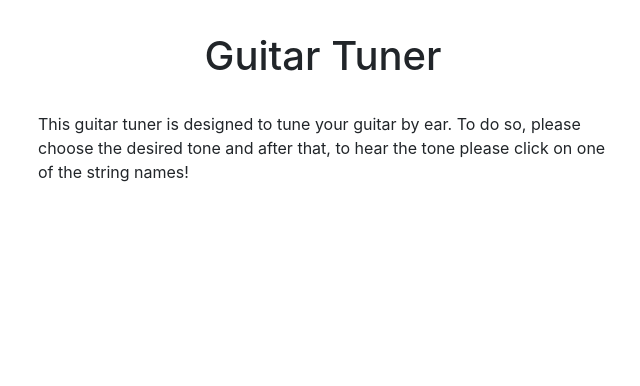
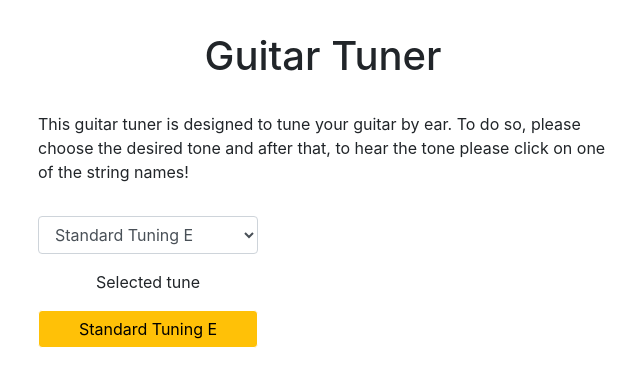
Before and after one commit to timardex/vue-guitarTuner, a Vue app: page / in a window 1280 px wide. Shown: the top 386 px of the page, without its empty margins (317-957 px from the left). Built offline with nearby package versions, Linux system fonts and the light colour scheme.

Commit message:
tuningselect template

```diff
--- a/src/components/Tuner/TuningSelect.vue
+++ b/src/components/Tuner/TuningSelect.vue
@@ -0,0 +1,40 @@
+<template>
+    <div class="col-sm-5">
+        <div class="string-sound-select width">
+            <div>
+                <div class="form-group">
+                    <label class="sr-only" for="select-tune"></label>
+                    <select class="form-control" @change="tuningSelect(e.target.value)" :value="selected" id="select-tune">
+                        <option v-for="(item, index) in tunings" :key="index" :value="item.name">{{item.name}}</option>
+                    </select>
+                </div>
+                <div class="form-group selected-tune text-center">
+                    <p>Selected tune</p>
+                    <div class="box-style orange">{{selected}}</div>
+                </div>
+            </div>
+        </div>
+    </div>
+</template>
+
+<script>
+export default {
+    computed: {
+        selected() {
+            return this.$store.state.initialState.selected
+        },
+        tunings() {
+            return this.$store.state.initialState.tunings
+        }
+    },
+    methods: {
+        tuningSelect: function(value) {
+            this.$store.dispatch('tuningSelect', value);
+
+            setTimeout(() => {
+                this.$store.dispatch('SELECTED_TUNE', value);
+            }, 2000)
+        }
+    }
+}
+</script>
```
